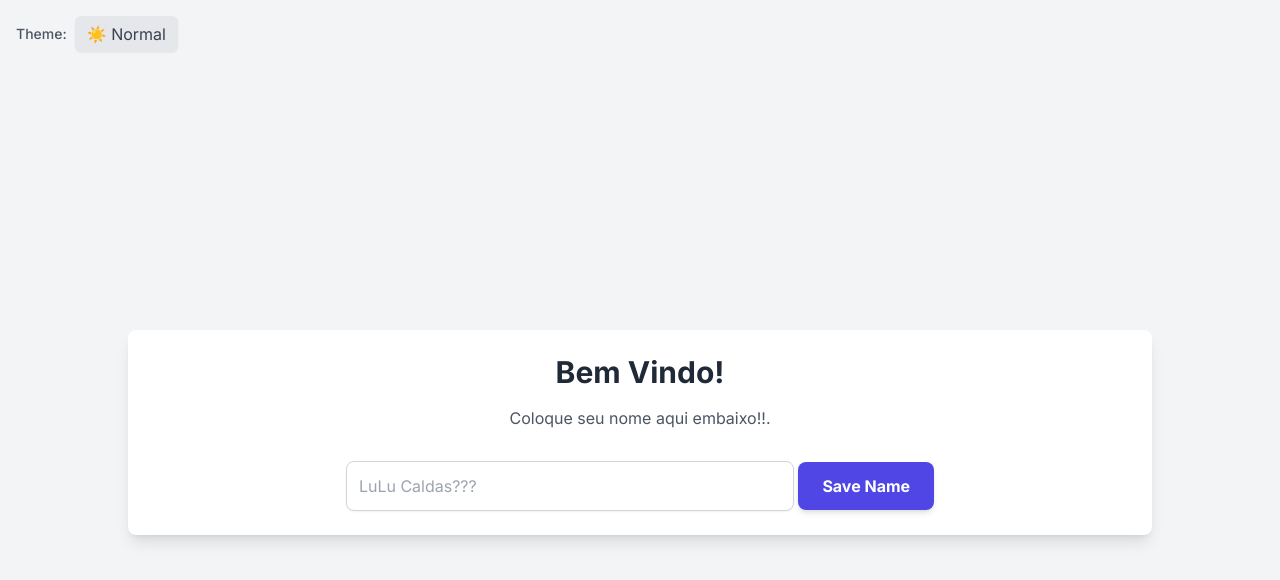
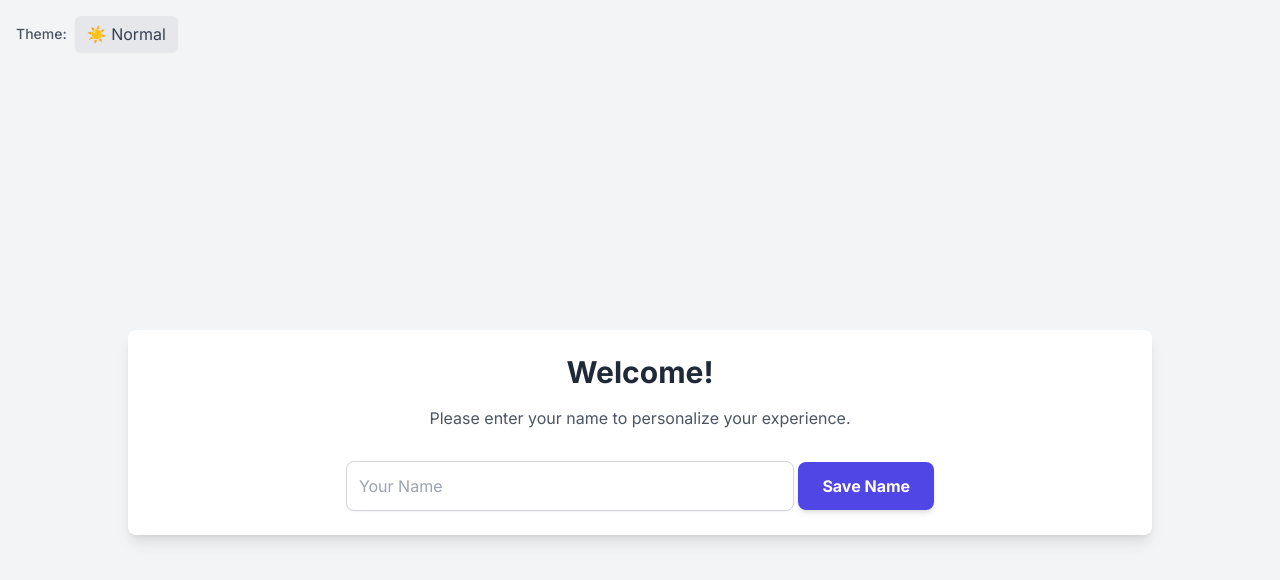
Before and after one commit to joaoccaldas/livrosdavida, a plain HTML site: page index.html in a window 1280 px wide. Drawn offline with nearby package versions, Linux system fonts and the light colour scheme.

Commit message:
Update index.html

```diff
--- a/index.html
+++ b/index.html
@@ -3,7 +3,7 @@
 <head>
     <meta charset="UTF-8">
     <meta name="viewport" content="width=device-width, initial-scale=1.0">
-    <title>Livros da vida</title>
+    <title>Lulu's Library</title>
     <script src="https://cdn.tailwindcss.com"></script>
     <link href="https://fonts.googleapis.com/css2?family=Inter:wght@400;500;700&display=swap" rel="stylesheet">
     <link href="https://fonts.googleapis.com/css2?family=Press+Start+2P&display=swap" rel="stylesheet">
@@ -18,22 +18,26 @@
                 <span id="theme-toggle-icon">☀️</span> <span id="theme-toggle-text">Normal</span>
             </button>
         </div>
-
         <div id="username-display-container" class="flex items-center space-x-2 text-right">
             <span id="username-text" class="font-medium username-display-text"></span>
             <button id="change-username-btn" class="text-sm underline change-username-link hidden">Change Name</button>
         </div>
     </div>
 
-
-    <div id="landing-page" class="w-full max-w-5xl text-center pt-20 sm:pt-24"> <div id="username-prompt" class="mb-8 p-6 bg-card rounded-lg shadow-lg">
-            <h1 class="text-3xl font-bold mb-4 text-text-primary">Bem Vindo!</h1>
-            <p class="text-text-secondary mb-4">Coloque seu nome aqui embaixo!!.</p>
-            <input type="text" id="username-input" placeholder="LuLu Caldas???" class="w-full max-w-md p-3 border input-border rounded-lg shadow-sm focus:ring-2 focus:ring-accent focus:border-accent bg-input text-input-text">
+    <div id="landing-page" class="w-full max-w-5xl text-center pt-20 sm:pt-24">
+        <div id="username-prompt" class="mb-8 p-6 bg-card rounded-lg shadow-lg">
+            <h1 class="text-3xl font-bold mb-4 text-text-primary">Welcome!</h1>
+            <p class="text-text-secondary mb-4">Please enter your name to personalize your experience.</p>
+            <input type="text" id="username-input" placeholder="Your Name" class="w-full max-w-md p-3 border input-border rounded-lg shadow-sm focus:ring-2 focus:ring-accent focus:border-accent bg-input text-input-text">
             <button id="save-username-btn" class="mt-4 px-6 py-3 bg-accent text-accent-foreground font-semibold rounded-lg shadow-md hover:bg-accent-hover focus:outline-none focus:ring-2 focus:ring-accent focus:ring-opacity-50 transition duration-150">Save Name</button>
         </div>
 
         <div id="main-content" class="hidden">
+            <div class="flex items-center justify-center mb-1">
+                <h2 id="custom-welcome-message" class="text-2xl text-text-secondary custom-welcome-text"></h2>
+                <button id="edit-custom-welcome-btn" title="Edit Welcome Message" class="ml-2 text-lg text-accent hover:text-accent-hover hidden">✏️</button>
+            </div>
+
             <div class="flex items-center justify-center mb-2">
                 <h1 id="page-main-title" class="text-4xl font-bold text-text-primary page-title-text"></h1>
                 <button id="edit-page-title-btn" title="Edit Library Name" class="ml-2 text-xl text-accent hover:text-accent-hover hidden">✏️</button>
@@ -67,18 +71,15 @@
                     <button id="next-step-btn" class="px-5 py-2 bg-accent text-accent-foreground font-semibold rounded-lg hover:bg-accent-hover transition">Next</button>
                 </div>
             </div>
-
             <div id="modal-step-2" class="hidden">
                 <h2 class="text-2xl font-bold mb-1 modal-title-text">Add Page Content</h2>
                 <p id="current-page-editor-label" class="text-sm text-text-secondary mb-4">Editing Page 1 (Cover)</p>
-
                 <div id="page-content-inputs" class="space-y-4 mb-6">
                     <div id="cover-image-input-container" class="hidden">
                         <label for="cover-image-url-input" class="block text-sm font-medium mb-1">Cover Image URL (Optional)</label>
                         <input type="url" id="cover-image-url-input" placeholder="https://example.com/image.jpg" class="w-full p-3 border input-border rounded-lg shadow-sm focus:ring-2 focus:ring-accent focus:border-accent bg-input text-input-text">
                     </div>
                 </div>
-
                 <div class="flex justify-between items-center">
                      <button id="prev-page-editor-btn" class="px-5 py-2 bg-muted text-muted-foreground font-medium rounded-lg hover:bg-muted-hover transition disabled:opacity-50" disabled>Previous Page</button>
                     <span id="page-editor-indicator" class="text-sm text-text-secondary"></span>
```
